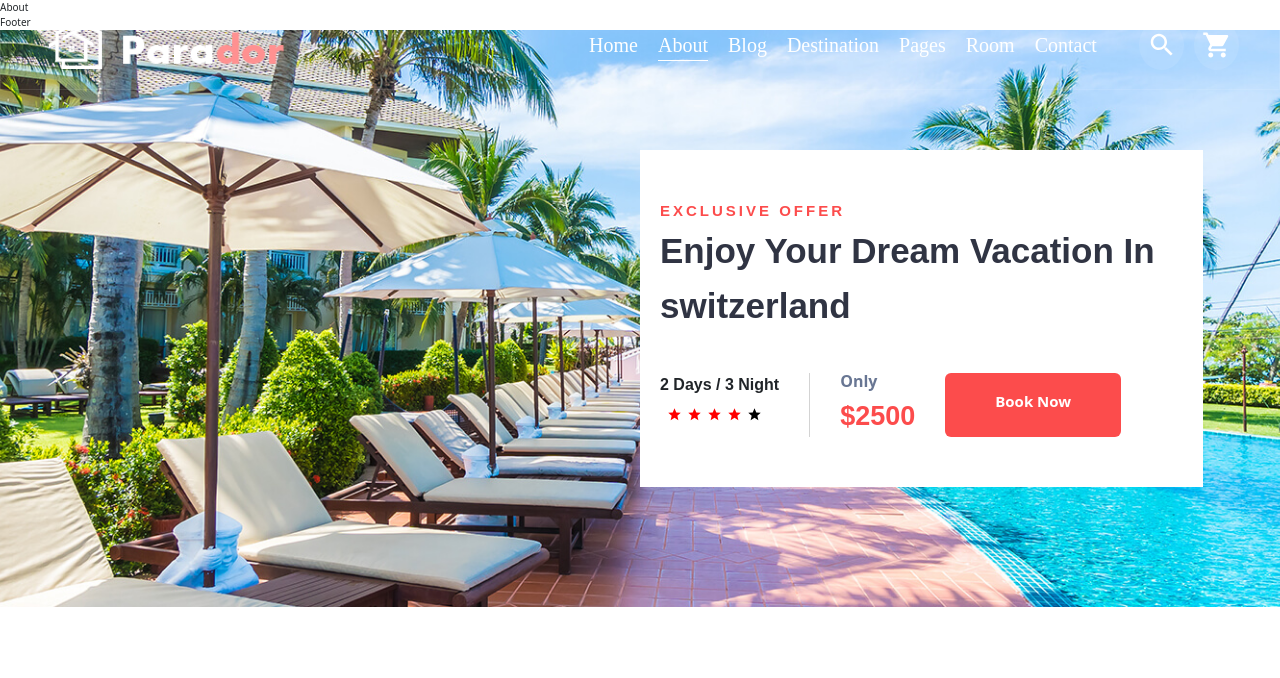
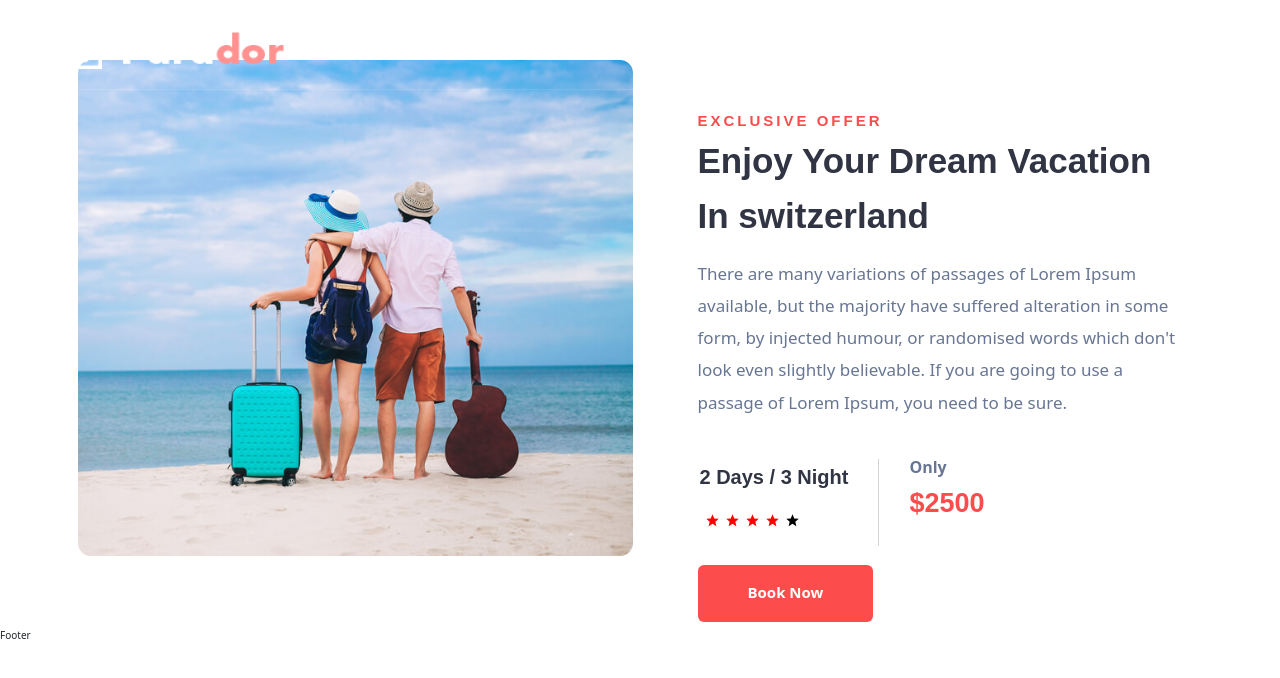
Before and after one commit to ntnhat267/NITC-Booking-Hotel, a React (Create React App) app: page /about in a window 1280 px wide. Shown: the top 678 px of the page. Built offline with nearby package versions, Linux system fonts and the light colour scheme.

Commit message:
addAboutExclusiveOfferCompo

```diff
--- a/src/App.js
+++ b/src/App.js
@@ -5,12 +5,12 @@ import { Counter } from './features/counter/Counter';
 import Layout from './components/Layout/Layout';
 import Services from './components/Services/Services'
 import ExclusiveOffer from 'components/ExclusiveOffer/ExclusiveOffer';
+import AboutEO from 'components/AboutEO/AboutEO';
 
 function App() {
   return (
     <div className="App">
       <Layout/>
-      <ExclusiveOffer/>
     </div>
   );
 }
--- /dev/null
+++ b/src/components/AboutEO/AboutEO.js
@@ -0,0 +1,73 @@
+import React from "react";
+import StarIcon from "@mui/icons-material/Star";
+import "./AboutEO.scss";
+import AboutEOimg from "../../assets/images/AboutEO.jpg";
+const AboutEO = () => {
+  return (
+    <section className="aboutEO-padding">
+      <div className="container">
+        <div className="aboutEO-wrapper">
+          <div className="aboutEO-wrapper">
+            <div className="row align-center">
+              <div className="col-lg-6 col-md-12 col-12">
+                <div className="aboutEO-img">
+                  <img src={AboutEOimg} alt=""></img>
+                </div>
+              </div>
+              <div className="col-lg-6 col-md-12 col-12">
+                <div className="aboutEO-content">
+                  <div className="aboutEO-title">
+                    <span>Exclusive Offer</span>
+                    <h2>Enjoy Your Dream Vacation In switzerland</h2>
+                  </div>
+                  <div className="aboutEO-content-inner">
+                    <p>
+                      There are many variations of passages of Lorem Ipsum
+                      available, but the majority have suffered alteration in
+                      some form, by injected humour, or randomised words which
+                      don't look even slightly believable. If you are going to
+                      use a passage of Lorem Ipsum, you need to be sure.
+                    </p>
+                    <div className="aboutEO-info-wrap">
+                      <div className="aboutEO-info-left">
+                        <p>2 Days / 3 Night</p>
+                        <ul>
+                          <li>
+                            <StarIcon></StarIcon>
+                          </li>
+                          <li>
+                            <StarIcon></StarIcon>
+                          </li>
+                          <li>
+                            <StarIcon></StarIcon>
+                          </li>
+                          <li>
+                            <StarIcon></StarIcon>
+                          </li>
+                          <li>
+                            <span>
+                              <StarIcon></StarIcon>
+                            </span>
+                          </li>
+                        </ul>
+                      </div>
+                      <div className="aboutEO-info-right">
+                        <p>Only</p>
+                        <h3>$2500</h3>
+                      </div>
+                    </div>
+                    <a className="aboutEO-theme-btn" href="">
+                        Book Now
+                    </a>
+                  </div>
+                </div>
+              </div>
+            </div>
+          </div>
+        </div>
+      </div>
+    </section>
+  );
+};
+
+export default AboutEO;
--- /dev/null
+++ b/src/components/AboutEO/AboutEO.scss
@@ -0,0 +1,145 @@
+
+.abouEO-padding {
+  padding: 120px 0;
+  box-sizing: border-box;
+}
+.container {
+  width: 100%;
+  margin-left: auto;
+  margin-right: auto;
+}
+@media(min-width: 992px){
+  .container{
+    max-width: 960px;
+  }
+}
+.row-aboutEO-center {
+  align-items: center;
+}
+@media (min-width: 992px) {
+  .col-lg-6 {
+    flex: 0 0 auto;
+    width: 50%;
+  }
+}
+@media (min-width: 768px) {
+  .col-md-12 {
+    flex: 0 0 auto;
+    width: 50%;
+  }
+}
+.col-12 {
+  flex: 0 0 auto;
+  width: 100%;
+}
+.aboutEO-img img{
+    width:100%;
+    border-radius: 13px;
+}
+@media(max-width:1200px) {
+    .aboutEO-content{
+        padding-left: 15px;
+    }
+}
+.aboutEO-content{
+  padding-left: 50px;
+}
+.theme-btn{
+  background: #fc4c4c;
+  color: #fff;
+  font-size: 1.5rem;
+  font-weight: 600;
+  margin-left: 30px;
+  padding: 17px 50px 17px 50px;
+  border-radius: 8px;
+}
+.theme-btn:hover{
+  background:red;
+  color:#fff;
+}
+.aboutEO-content {
+  background-color: white;
+  padding: 50px 20px 20px 50px;
+  .aboutEO-title span {
+    color: #fc4c4c;
+    font-family: "Futura PT", sans-serif;
+    font-size: 15px;
+    font-weight:600;
+    letter-spacing: 3px;
+    text-transform: uppercase;
+  }
+}
+.aboutEO-content h2 {
+  font-family: "Futura PT", sans-serif;
+  font-size: 35px;
+  line-height: 55px;
+  color: #303443;
+  font-weight: 900;
+  margin-top: 0;
+  margin-bottom: 15px;
+}
+.aboutEO-content-inner{
+  color: #687693;
+  font-size:17px;
+  line-height: 1.9em;
+}
+.aboutEO-info-wrap{
+  display:flex;
+  padding-top:30px;
+  padding-bottom: 30px;
+}
+// .about-info-left p{
+//   padding-top: 40px;
+// }
+.aboutEO-info-left{
+  padding: 2px 0px 0px 2px;
+  border-right: 1px solid #d3d3d3;
+  padding-right:30px;
+
+
+}
+.aboutEO-info-left p {
+  padding-left: 0px;
+  font-size: 20px;
+  font-weight: 600;
+  font-family: 'Muli',sans-serif;
+  color:#303443;
+}
+.aboutEO-info-left ul{
+  display:flex;
+  color: red;
+  padding-left: 0px;
+}
+.aboutEO-info-left li{
+padding-left: 5px;
+}
+.aboutEO-info-left span{
+  color: black;
+}
+.aboutEO-info-right{
+  padding-left: 30px;
+}
+.aboutEO-info-right p{
+  font-size:16px;
+  color: #687693;
+  line-height: 1.1em;
+  font-weight: 600;
+}
+.aboutEO-info-right h3{
+  font-family: "Futura PT", sans-serif;
+  color: #fc4c4c;
+  font-size: 27px;
+  font-weight: 600;
+}
+.aboutEO-theme-btn{
+  background: #fc4c4c;
+  color: #fff;
+  font-size: 1.5rem;
+  font-weight: 600;
+  padding: 17px 50px 20px 50px;
+  border-radius: 6px;
+}
+.aboutEO-theme-btn:hover{
+  background:red;
+  color:#fff;
+}
--- a/src/components/ExclusiveOffer/ExclusiveOffer.scss
+++ b/src/components/ExclusiveOffer/ExclusiveOffer.scss
@@ -91,3 +91,7 @@
   padding: 17px 50px 0px 50px;
   border-radius: 6px;
 }
+.theme-btn:hover{
+  background:red;
+  color:#fff;
+}
--- a/src/pages/About/About.js
+++ b/src/pages/About/About.js
@@ -1,9 +1,16 @@
+import AboutEO from 'components/AboutEO/AboutEO';
+import Header from 'components/Header/Header';
 import React from 'react';
 
 const About = () => {
     return (
         <>
-            About
+        <br></br>
+        <br></br>
+        <br></br>
+        <br></br>
+
+            <AboutEO/>
         </>
      );
 }
```
Also changed, not shown: src/assets/images/AboutEO.jpg (added).
